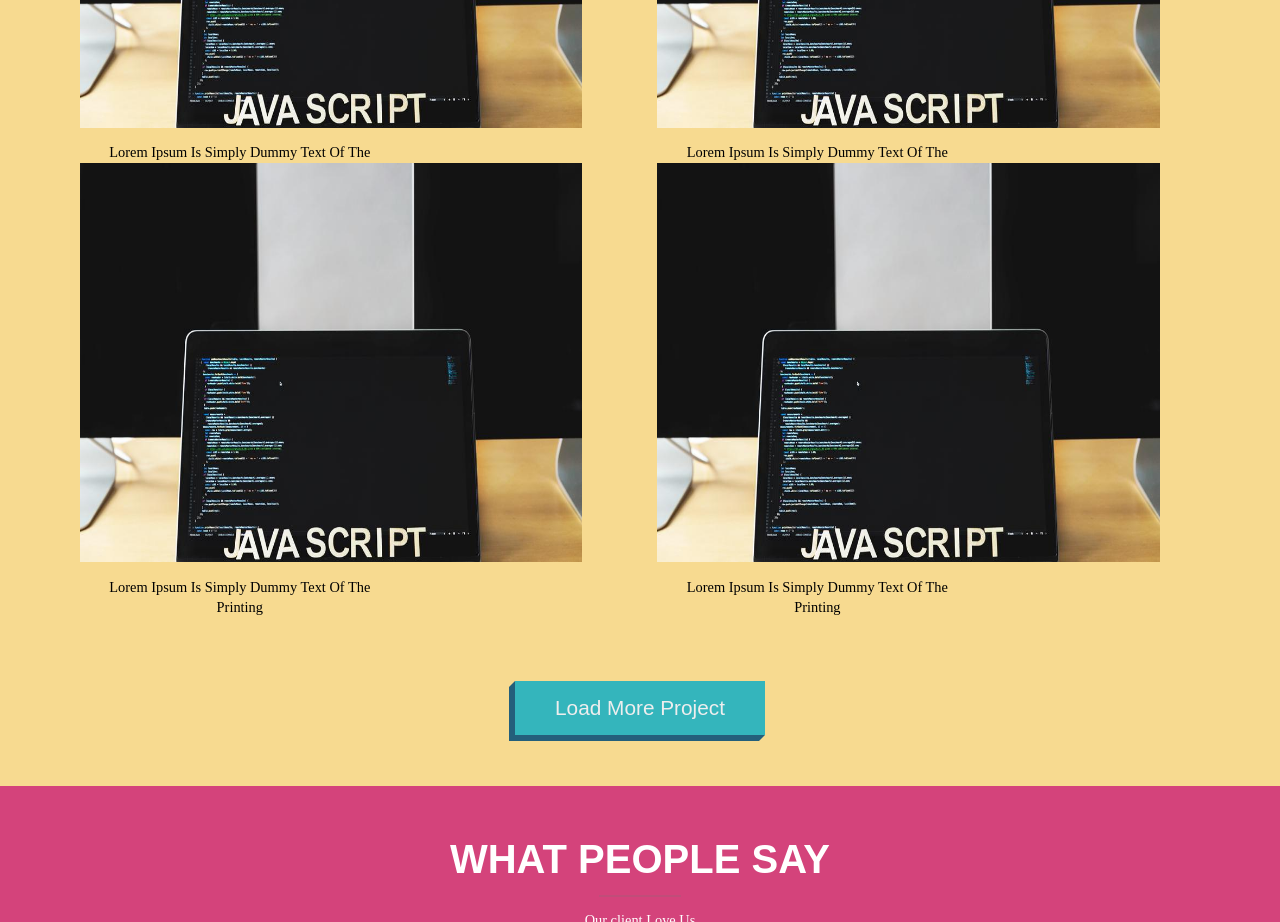
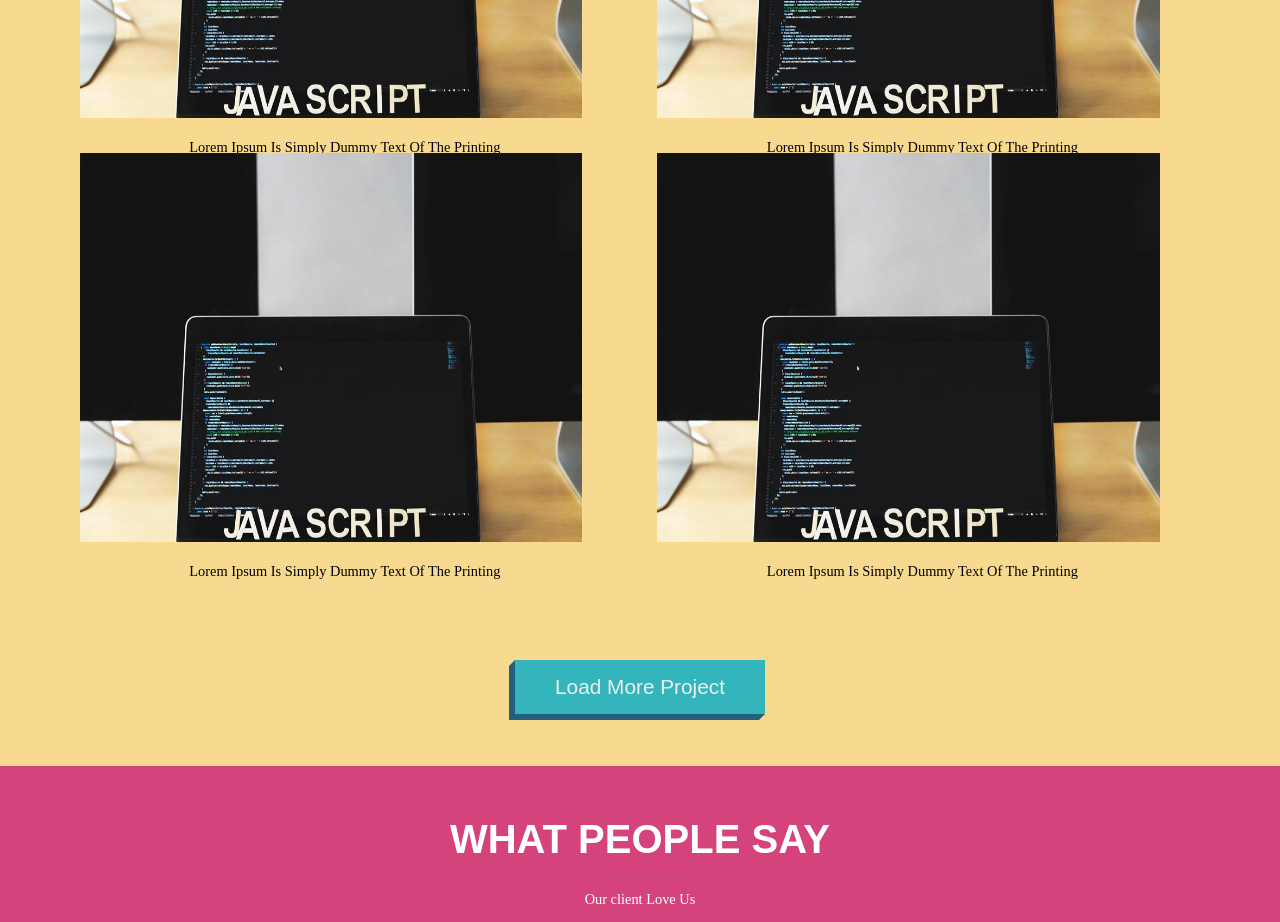
Before and after one commit to muhelsaied/new_school_tool, a plain HTML site: page index.html in a window 1280 px wide. Shown: the part 2920-3842 px from the top of the page. Drawn offline with Linux system fonts and the light colour scheme; a web font is replaced by a local one.

Commit message:
fix sec_5 main-wrapper p

```diff
--- a/css/main.css
+++ b/css/main.css
@@ -402,7 +402,10 @@ background: hsl(16,100%,45%);
 }
 .sap-1 p,
 .sap-2 p{
+  max-width: 500px;
+  width: 100%
 	padding: 2%;
+  margin: 0 auto;
 }
 /* btn-3d */
 .project{
```
